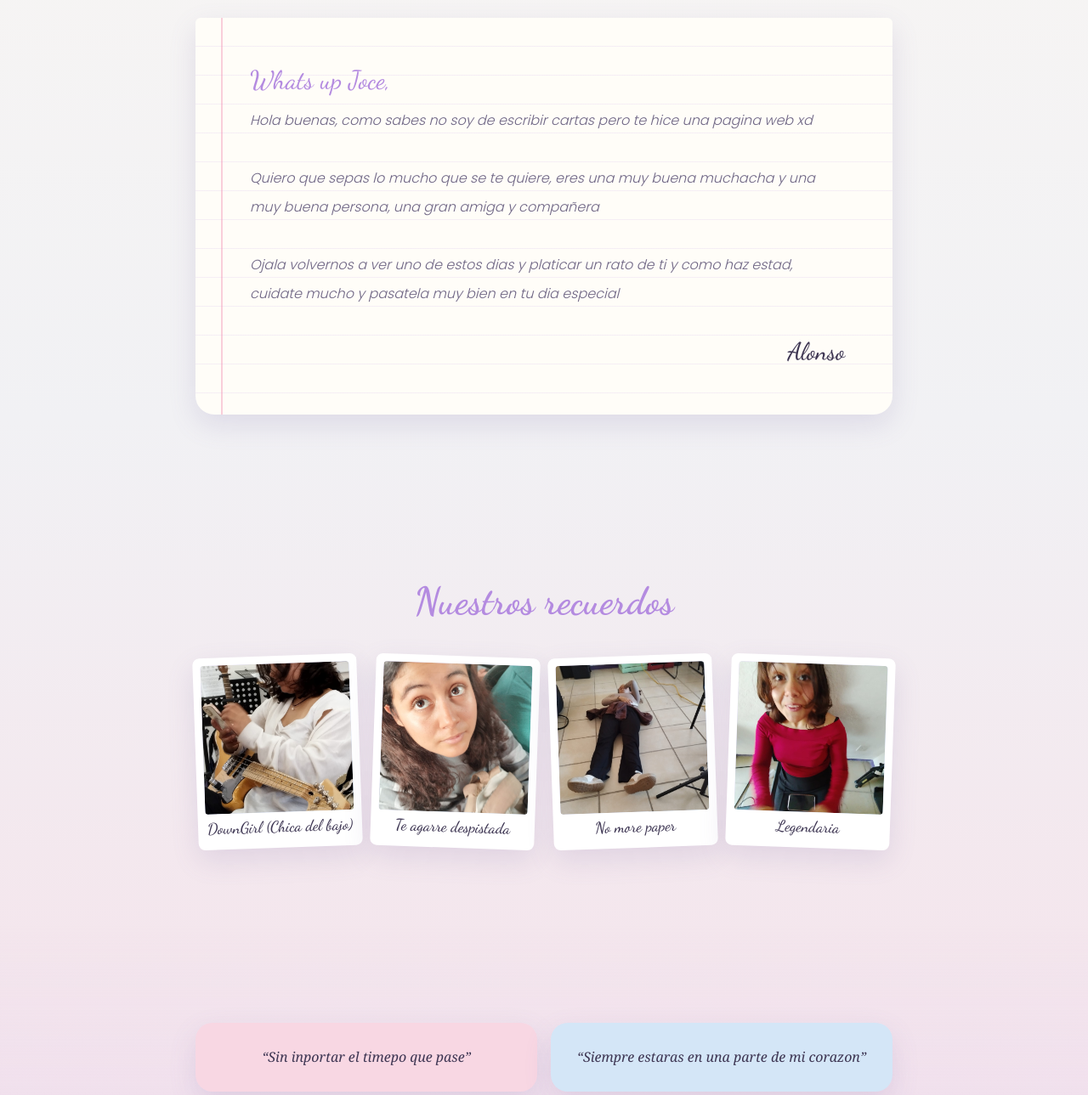
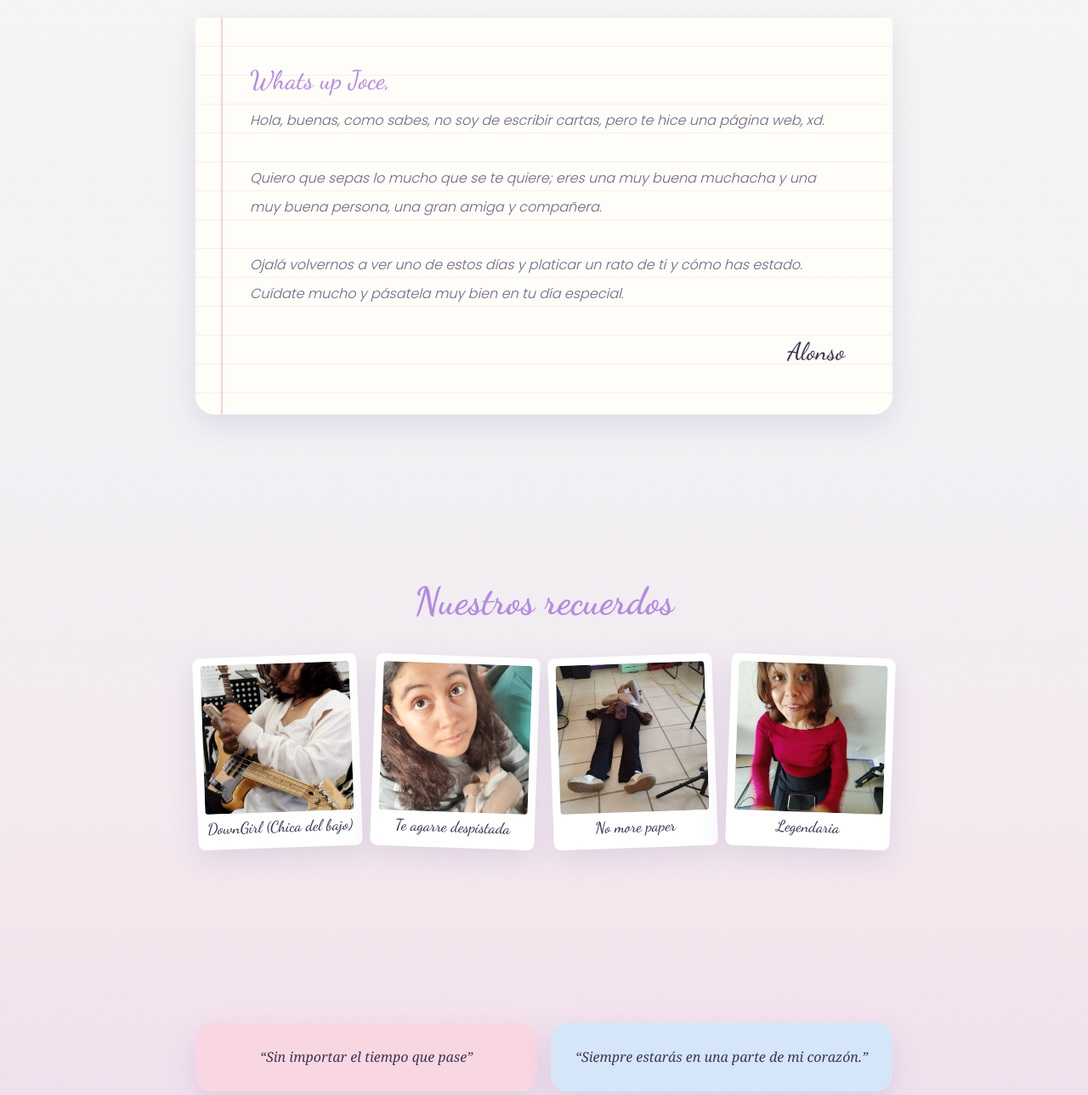
Before and after one commit to Angel-Alonso-DS/carta-joce, a plain HTML site: page public/index.html in a window 1280 px wide. Shown: the part 974-2263 px from the top of the page at 85% size. Drawn offline with Linux system fonts and the light colour scheme; a web font is replaced by a local one.

Commit message:
ajsdjajsbdjasd

```diff
--- a/public/index.html
+++ b/public/index.html
@@ -406,18 +406,18 @@
                     <div class="to">Whats up Joce,</div>
 
                     <p class="ph-t">
-                        Hola buenas, como sabes no soy de escribir cartas pero
-                        te hice una pagina web xd
+                        Hola, buenas, como sabes, no soy de escribir cartas,
+                        pero te hice una página web, xd.
                     </p>
                     <p class="ph-t">
-                        Quiero que sepas lo mucho que se te quiere, eres una muy
+                        Quiero que sepas lo mucho que se te quiere; eres una muy
                         buena muchacha y una muy buena persona, una gran amiga y
-                        compañera
+                        compañera.
                     </p>
                     <p class="ph-t">
-                        Ojala volvernos a ver uno de estos dias y platicar un
-                        rato de ti y como haz estad, cuidate mucho y pasatela
-                        muy bien en tu dia especial
+                        Ojalá volvernos a ver uno de estos días y platicar un
+                        rato de ti y cómo has estado. Cuídate mucho y pásatela
+                        muy bien en tu día especial.
                     </p>
 
                     <div class="sign">Alonso</div>
@@ -476,9 +476,9 @@
         <section class="close">
             <div class="wrap reveal">
                 <div class="quotes">
-                    <div class="q">“Sin inportar el timepo que pase”</div>
+                    <div class="q">“Sin importar el tiempo que pase”</div>
                     <div class="q">
-                        “Siempre estaras en una parte de mi corazon”
+                        “Siempre estarás en una parte de mi corazón.”
                     </div>
                 </div>
                 <div class="final">Fuerza Leonaaaaaaa</div>
```
